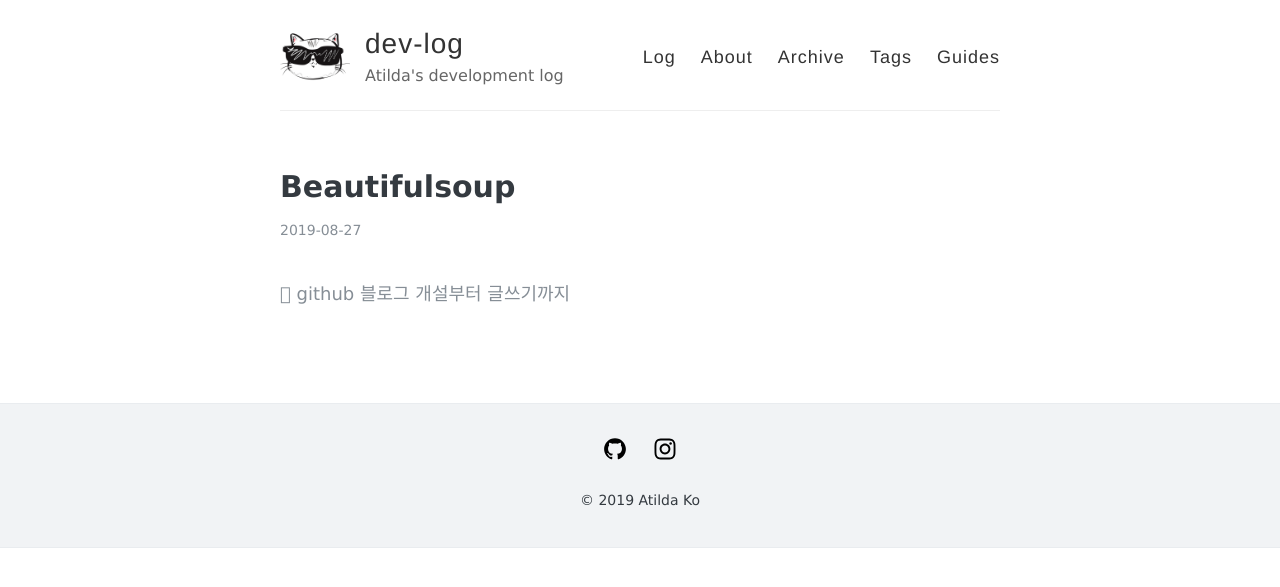
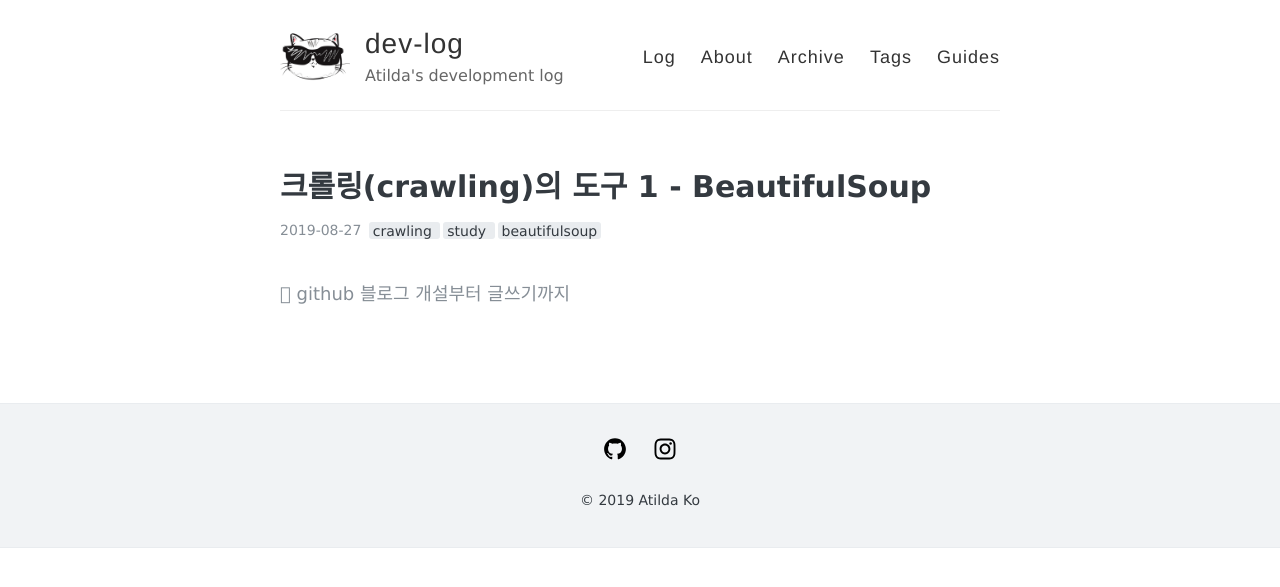
Before and after one commit to stellarway/stellarway.github.io, a Jekyll site: the page built from _posts/2019-08-27-beautifulsoup.md, in a window 1280 px wide. Shown: the top 587 px of the page. Built offline with Jekyll 4.4.1, drawn with Linux system fonts in a browser that asks for light colours; our own code applies the rules of GitHub Pages for plain Markdown files.

Commit message:
_posts/2019-08-27-beautifulsoup.md updated

```diff
--- a/_posts/2019-08-27-beautifulsoup.md
+++ b/_posts/2019-08-27-beautifulsoup.md
@@ -1,4 +1,9 @@
-
+---
+layout: post
+title: "크롤링(crawling)의 도구 1 - BeautifulSoup"
+tags: [crawling, study, beautifulsoup]
+comments: true
+---
 <!--stackedit_data:
-eyJoaXN0b3J5IjpbLTIwODg3NDY2MTJdfQ==
+eyJoaXN0b3J5IjpbNTk4MDU1ODIwXX0=
 -->
```
